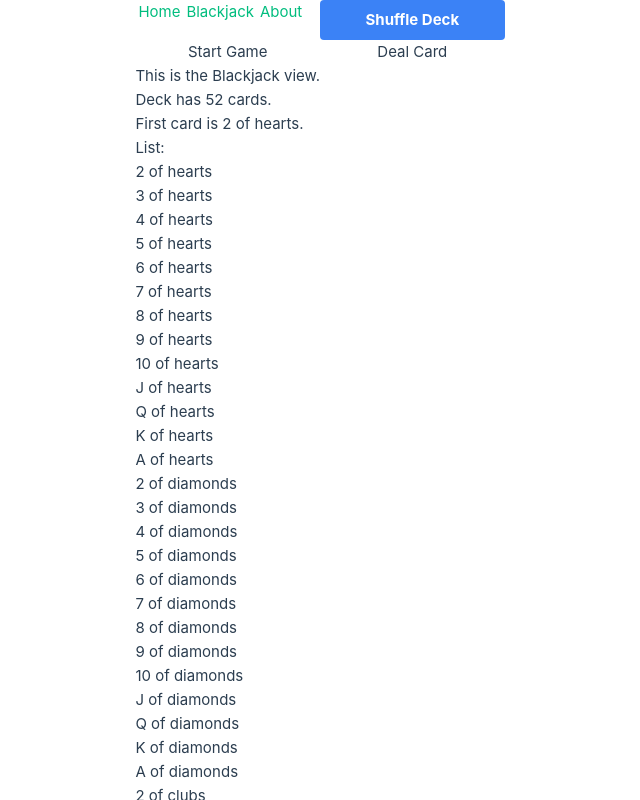
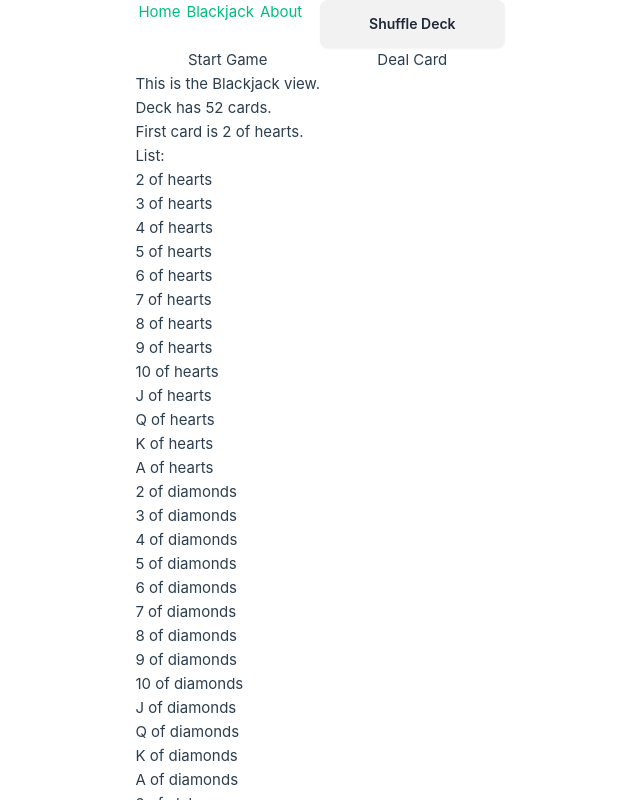
Before and after one commit to bhanna1693/blackjack, a Vue app: page /blackjack in a window 1280 px wide. Shown: the top 800 px of the page, without its empty margins (320-960 px from the left). Built offline with nearby package versions, Linux system fonts and the light colour scheme.

Commit message:
added daisyUI

```diff
--- a/package.json
+++ b/package.json
@@ -31,6 +31,7 @@
     "@vue/test-utils": "^2.4.6",
     "@vue/tsconfig": "^0.5.1",
     "autoprefixer": "^10.4.20",
+    "daisyui": "^4.12.10",
     "eslint": "^8.57.0",
     "eslint-plugin-playwright": "^1.6.2",
     "eslint-plugin-vue": "^9.23.0",
--- a/src/assets/base.css
+++ b/src/assets/base.css
@@ -1,15 +1,5 @@
 @tailwind base;
 @tailwind components;
-.btn {
-  @apply font-bold py-2 px-4 rounded;
-
-  &:hover {
-    @apply shadow-lg;
-  }
-}
-.btn-blue {
-  @apply bg-blue-500 text-white;
-}
 @tailwind utilities;
 
 /* color palette from <https://github.com/vuejs/theme> */
--- a/tailwind.config.js
+++ b/tailwind.config.js
@@ -1,8 +1,11 @@
 /** @type {import('tailwindcss').Config} */
-export default {
+import daisyui from 'daisyui'
+
+// eslint-disable-next-line no-undef
+module.exports = {
   content: ['./index.html', './src/**/*.{vue,js,ts,jsx,tsx}'],
   theme: {
     extend: {}
   },
-  plugins: []
+  plugins: [daisyui]
 }
```
Also changed, not shown: 1 other file (tests, documents, lock files or other folders).
